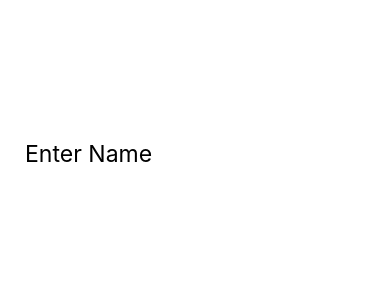
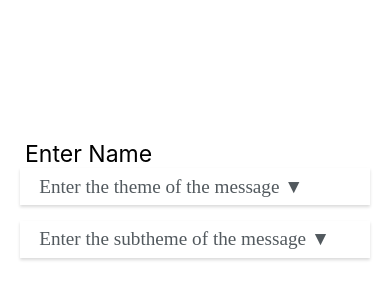
Before and after one commit to SobolAlexey/CSC_customer_support_chat--mobile_version, a React Native app: screen /StartView in a window 390 px wide. Shown: the part 50-350 px from the top of the page. Built offline with nearby package versions, Linux system fonts and the light colour scheme.

Commit message:
add DropDown to StartView.tsx [1.3]

```diff
--- a/app/components/screens/StartView.tsx
+++ b/app/components/screens/StartView.tsx
@@ -1,6 +1,7 @@
 import React, { FC, useState } from "react";
 import { View } from "react-native";
 import styled from "styled-components/native";
+import DropDown from "../ui/DropDown";
 import Field from "../ui/Field";
 
 const ViewMain = styled.View`
@@ -21,6 +22,7 @@ const ViewMain = styled.View`
 
 const StartView: FC = () => {
   const [name, setName] = useState<string>("");
+  const options = ["Mangoes", "Apples", "Oranges"];
   return (
     <ViewMain>
       <Field
@@ -28,6 +30,15 @@ const StartView: FC = () => {
         placeholder='Enter Name'
         onChange={(val) => setName(val)}
       />
+
+      <DropDown
+        nameDropDown='Enter the theme of the message'
+        options={options}
+      />
+      <DropDown
+        nameDropDown='Enter the subtheme of the message'
+        options={options}
+      />
     </ViewMain>
   );
 };
```
